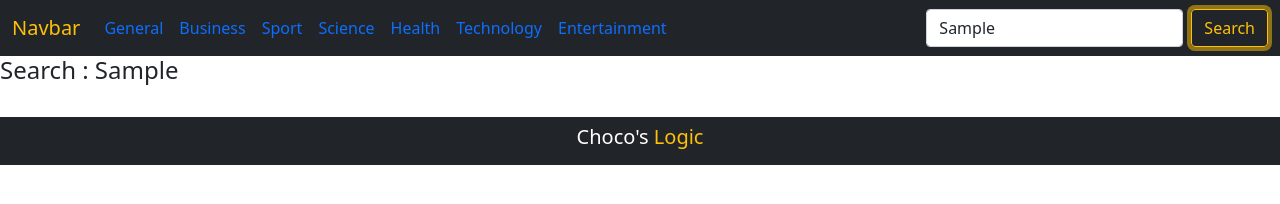
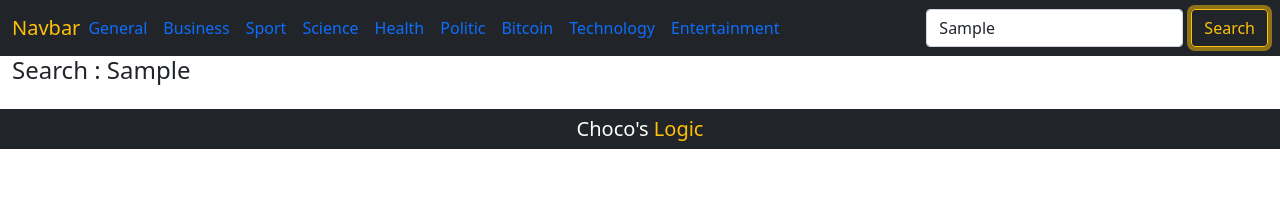
Before and after one commit to chocoflames/News-Website, a plain HTML site: page index.html in a window 1280 px wide. Both pictures are taken after typing "Sample" into the empty fields and a click on the button "Search". Drawn offline with Linux system fonts and the light colour scheme; no server answers.

Commit message:
adding a bitcoin api

```diff
--- a/app.js
+++ b/app.js
@@ -1,219 +1,249 @@
-const generalBtn = document.getElementById("general")
-const businessBtn = document.getElementById("business")
-const sportBtn = document.getElementById("sport")
-const scienceBtn = document.getElementById("science")
-const healthBtn = document.getElementById("health")
-const entertainmentBtn = document.getElementById("entertainment")
-const technologyBtn = document.getElementById("technology")
-const searchBtn = document.getElementById("searchBtn")
+const generalBtn = document.getElementById("general");
+const businessBtn = document.getElementById("business");
+const sportBtn = document.getElementById("sport");
+const scienceBtn = document.getElementById("science");
+const healthBtn = document.getElementById("health");
+const politicBtn = document.getElementById("politic");
+const bitcoinBtn = document.getElementById("bitcoin");
+const entertainmentBtn = document.getElementById("entertainment");
+const technologyBtn = document.getElementById("technology");
+const searchBtn = document.getElementById("searchBtn");
 
-const newsQuery = document.getElementById("newsQuery")
-const newsType = document.getElementById("newstype")
-const newsdetails = document.getElementById("newsdetails")
+const newsQuery = document.getElementById("newsQuery");
+const newsType = document.getElementById("newstype");
+const newsdetails = document.getElementById("newsdetails");
 
-var newsDataArr = []
+var newsDataArr = [];
 
 const API_KEY = "f9664bd55da045f7828004000cb769fb";
-const HEADLINES_NEWS = " https://newsapi.org/v2/top-headlines?country=ng&apiKey=";
-const GENERAL_NEWS = " https://newsapi.org/v2/top-headlines?country=ng&category=general&apiKey=";
-const BUSINESS_NEWS = " https://newsapi.org/v2/top-headlines?country=ng&category=business&apiKey=";
-const SPORTS_NEWS = " https://newsapi.org/v2/top-headlines?country=ng&category=sport&apiKey=";
-const SCIENCE_NEWS = " https://newsapi.org/v2/top-headlines?country=ng&category=science&apiKey=";
-const HEALTH_NEWS = " https://newsapi.org/v2/top-headlines?country=ng&category=health&apiKey=";
-const ENTERTAINMENT_NEWS = " https://newsapi.org/v2/top-headlines?country=ng&category=entertainment&apiKey=";
-const TECHNOLOGY_NEWS = " https://newsapi.org/v2/top-headlines?country=ng&category=technology&apiKey=";
-const SEARCH_NEWS = " https://newsapi.org/v2/everything?q+"
+const HEADLINES_NEWS =
+  " https://newsapi.org/v2/top-headlines?country=ng&apiKey=";
+const GENERAL_NEWS =
+  " https://newsapi.org/v2/top-headlines?country=ng&category=general&apiKey=";
+const BUSINESS_NEWS =
+  " https://newsapi.org/v2/top-headlines?country=ng&category=business&apiKey=";
+const SPORTS_NEWS =
+  " https://newsapi.org/v2/top-headlines?country=ng&category=sport&apiKey=";
+const SCIENCE_NEWS =
+  " https://newsapi.org/v2/top-headlines?country=ng&category=science&apiKey=";
+const HEALTH_NEWS =
+  " https://newsapi.org/v2/top-headlines?country=ng&category=health&apiKey=";
+const POLITIC_NEWS =
+ " https://newsapi.org/v2/everything?q=politic&apikey=";
+const BITCOIN_NEWS =
+ " https://newsapi.org/v2/everything?q=bitcoin&apikey=";
+const ENTERTAINMENT_NEWS =
+  " https://newsapi.org/v2/top-headlines?country=ng&category=entertainment&apiKey=";
+const TECHNOLOGY_NEWS =
+  " https://newsapi.org/v2/top-headlines?country=ng&category=technology&apiKey=";
+const SEARCH_NEWS = " https://newsapi.org/v2/everything?q+";
 
-    window.onload = function() {
+window.onload = function () {
   newsType.innerHTML = "<h4>Headlines</h4>";
   fetchHeadlines();
 };
 
-generalBtn.addEventListener("click",function () {
+generalBtn.addEventListener("click", function () {
   newsType.innerHTML = "<h4>General news</h4>";
-    fetchGeneralNews()
-})
+  fetchGeneralNews();
+});
 
-businessBtn.addEventListener("click",function () {
+businessBtn.addEventListener("click", function () {
   newsType.innerHTML = "<h4>Business</h4>";
-    fetchBusinessNews()
-})
+  fetchBusinessNews();
+});
 
-sportBtn.addEventListener("click",function () {
+sportBtn.addEventListener("click", function () {
   newsType.innerHTML = "<h4>Sports</h4>";
-    fetchSportNews()
-})
+  fetchSportNews();
+});
 
-scienceBtn.addEventListener("click",function () {
+scienceBtn.addEventListener("click", function () {
   newsType.innerHTML = "<h4>Science</h4>";
-    fetchScienceNews()
-})
+  fetchScienceNews();
+});
 
-healthBtn.addEventListener("click",function () {
+healthBtn.addEventListener("click", function () {
   newsType.innerHTML = "<h4>Health</h4>";
-    fetchHeathNews()
-})
+  fetchHealthNews();
+});
 
-entertainmentBtn.addEventListener("click",function () {
+politicBtn.addEventListener("click", function () {
+  newsType.innerHTML = "<h4>Politic</h4>";
+  fetchPoliticNews();
+});
+
+entertainmentBtn.addEventListener("click", function () {
   newsType.innerHTML = "<h4>Entertainment</h4>";
-    fetchEntertainmentNews()
-})
+  fetchEntertainmentNews();
+});
 
-technologyBtn.addEventListener("click",function () {
+technologyBtn.addEventListener("click", function () {
   newsType.innerHTML = "<h4>Technology</h4>";
-    fetchTechnologyNews()
-})
+  fetchTechnologyNews();
+});
 
-searchBtn.addEventListener("click",function () {
-    newsType.innerHTML = "<h4>Search : "+newsQuery.value+"</h4>";
-    fetchQueryNews()
-})
+searchBtn.addEventListener("click", function () {
+  newsType.innerHTML = "<h4>Search : " + newsQuery.value + "</h4>";
+  fetchQueryNews();
+});
 
 const fetchHeadlines = async () => {
-    const response = await fetch(HEADLINES_NEWS+API_KEY)
+  const response = await fetch(HEADLINES_NEWS + API_KEY);
   newsDataArr = [];
   if (response.status >= 200 && response.status < 300) {
     const myJson = await response.json();
     newsDataArr = myJson.articles;
-    }else{
+  } else {
     // errors
     console.log(response.status, response.statusText);
   }
   displayNews();
-}
+};
 
 const fetchGeneralNews = async () => {
-    const response = await fetch(GENERAL_NEWS+API_KEY)
+  const response = await fetch(GENERAL_NEWS + API_KEY);
   newsDataArr = [];
   if (response.status >= 200 && response.status < 300) {
     const myJson = await response.json();
     newsDataArr = myJson.articles;
-    }else{
+  } else {
     // errors
     console.log(response.status, response.statusText);
   }
   displayNews();
-}
+};
 
 const fetchBusinessNews = async () => {
-    const response = await fetch(BUSINESS_NEWS+API_KEY)
+  const response = await fetch(BUSINESS_NEWS + API_KEY);
   newsDataArr = [];
   if (response.status >= 200 && response.status < 300) {
     const myJson = await response.json();
     newsDataArr = myJson.articles;
-    }else{
+  } else {
     // errors
     console.log(response.status, response.statusText);
   }
   displayNews();
-}
+};
 
 const fetchSportNews = async () => {
-    const response = await fetch(SPORTS_NEWS+API_KEY)
+  const response = await fetch(SPORTS_NEWS + API_KEY);
   newsDataArr = [];
   if (response.status >= 200 && response.status < 300) {
     const myJson = await response.json();
     newsDataArr = myJson.articles;
-    }else{
+  } else {
     // errors
     console.log(response.status, response.statusText);
   }
   displayNews();
-}
+};
 
 const fetchScienceNews = async () => {
-    const response = await fetch(SCIENCE_NEWS+API_KEY)
+  const response = await fetch(SCIENCE_NEWS + API_KEY);
   newsDataArr = [];
   if (response.status >= 200 && response.status < 300) {
     const myJson = await response.json();
     newsDataArr = myJson.articles;
-    }else{
+  } else {
     // errors
     console.log(response.status, response.statusText);
   }
   displayNews();
-}
+};
 
-const fetchHeathNews = async () => {
-    const response = await fetch(HEALTH_NEWS+API_KEY)
+const fetchHealthNews = async () => {
+  const response = await fetch(HEALTH_NEWS + API_KEY);
   newsDataArr = [];
   if (response.status >= 200 && response.status < 300) {
     const myJson = await response.json();
     newsDataArr = myJson.articles;
-    }else{
+  } else {
     // errors
     console.log(response.status, response.statusText);
   }
   displayNews();
+};
+
+const fetchPoliticNews = async () => {
+  const response = await fetch(POLITIC_NEWS + API_KEY);
+  newsDataArr = [];
+  if (response.status >= 200 && response.status < 300) {
+    const myJson = await response.json();
+    newsDataArr = myJson.articles;
+  } else {
+    // errors
+    console.log(response.status, response.statusText);
   }
+  displayNews();
+};
 
 const fetchEntertainmentNews = async () => {
-    const response = await fetch(ENTERTAINMENT_NEWS+API_KEY)
+  const response = await fetch(ENTERTAINMENT_NEWS + API_KEY);
   newsDataArr = [];
   if (response.status >= 200 && response.status < 300) {
     const myJson = await response.json();
     console.log(myJson);
     newsDataArr = myJson.articles;
-    }else{
+  } else {
     // errors
     console.log(response.status, response.statusText);
   }
   displayNews();
-}
+};
 
 const fetchTechnologyNews = async () => {
-    const response = await fetch(TECHNOLOGY_NEWS+API_KEY)
+  const response = await fetch(TECHNOLOGY_NEWS + API_KEY);
   newsDataArr = [];
   if (response.status >= 200 && response.status < 300) {
     const myJson = await response.json();
     newsDataArr = myJson.articles;
-    }else{
+  } else {
     // errors
     console.log(response.status, response.statusText);
   }
   displayNews();
-}
+};
 
 const fetchQueryNews = async () => {
+  if (newsQuery.value == null) return;
 
-    if(newsQuery.value == null)
-    return;
-
-    const response = await fetch(SEARCH_NEWS+encodeURIComponent(newsQuery.value)+"&apikey+"+API_KEY);
+  const response = await fetch(
+    SEARCH_NEWS + encodeURIComponent(newsQuery.value) + "&apikey+" + API_KEY
+  );
   newsDataArr = [];
   if (response.status >= 200 && response.status < 300) {
     const myJson = await response.json();
     newsDataArr = myJson.articles;
-    }else{
+  } else {
     // errors
     console.log(response.status, response.statusText);
   }
   displayNews();
-}
+};
 
 function displayNews() {
-
   newsdetails.innerHTML = "";
 
-    if(newsDataArr.length == 0) {
-        newsdetails.innerHTML = "<h5>no data found</h5>"
+  if (newsDataArr.length == 0) {
+    newsdetails.innerHTML = "<h5>no data found</h5>";
     return;
   }
 
-    newsDataArr.forEach(news => {
-
+  newsDataArr.forEach((news) => {
     var date = news.publishedAt.split("T");
 
     var col = document.createElement(`div`);
-        col.className="col-sm-12 col-md-4 col-lg-3 p-2 card";
+    col.className = "col-sm-12 col-md-4 col-lg-3 p-2 card";
 
     var card = document.createElement(`div`);
     card.className = "p-2";
 
     var image = document.createElement(`img`);
-        image.setAttribute("height","matchparnt");
-        image.setAttribute("width","100%");
-        image.src=news.urlToImage
+    image.setAttribute("height", "matchparnt");
+    image.setAttribute("width", "100%");
+    image.src = news.urlToImage;
 
     var cardBody = document.createElement(`div`);
 
@@ -227,13 +257,13 @@ function displayNews() {
 
     var description = document.createElement(`p`);
     description.className = "text-muted";
-        description.innerHTML = news.description
+    description.innerHTML = news.description;
 
     var link = document.createElement(`a`);
-        link.className= "btn btn-dark";
+    link.className = "btn btn-dark";
     link.setAttribute("target", "_blank");
     link.href = news.url;
-        link.innerHTML= "Read more"
+    link.innerHTML = "Read more";
 
     cardBody.appendChild(newsHeading);
     cardBody.appendChild(dateHeading);
@@ -246,5 +276,5 @@ function displayNews() {
     col.appendChild(card);
 
     newsdetails.appendChild(col);
-    })
+  });
 }
--- a/index.html
+++ b/index.html
@@ -15,7 +15,7 @@
           <div class="container-fluid">
             <a class="navbar-brand text-warning" href="#">Navbar</a>
             <button
-              class="navbar-toggler"
+              class="navbar-toggler ham-burg"
               type="button"
               data-bs-toggle="collapse"
               data-bs-target="#navbarSupportedContent"
@@ -53,7 +53,13 @@
                   <a class="nav-link" href="#science" id="science">Science</a>
                 </li>
                 <li class="nav-item">
-                  <a class="nav-link" href="#science" id="health">Health</a>
+                  <a class="nav-link" href="#health" id="health">Health</a>
+                </li>
+                <li class="nav-item">
+                  <a class="nav-link" href="#politic" id="politic">Politic</a>
+                </li>
+                <li class="nav-item">
+                  <a class="nav-link" href="#bitcoin" id="bitcoin">Bitcoin</a>
                 </li>
                 <li class="nav-item">
                   <a
--- a/style.css
+++ b/style.css
@@ -0,0 +1,7 @@
+*{
+    margin: 0!important;
+    padding: 0;
+}
+.ham-burg{
+    color: white !important;
+}
```
Lines whose indentation alone changed are shown as unchanged.
